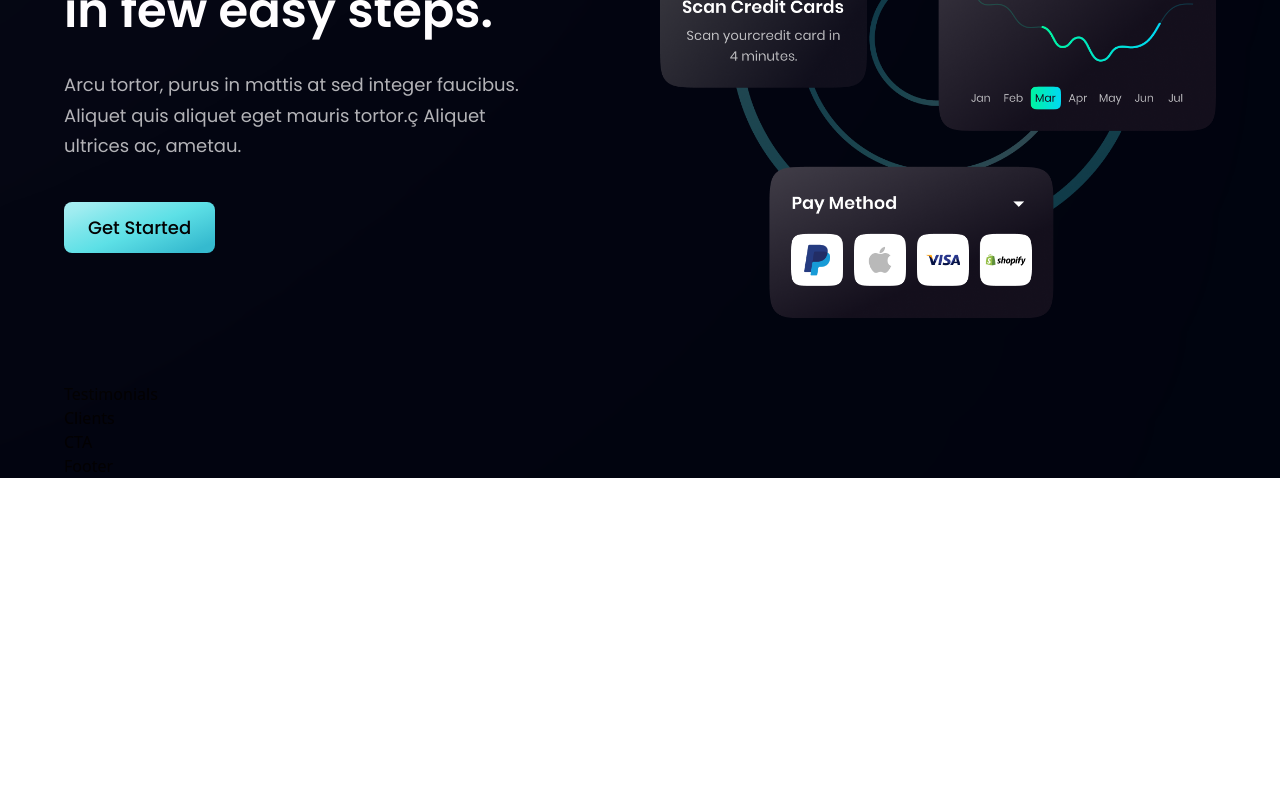
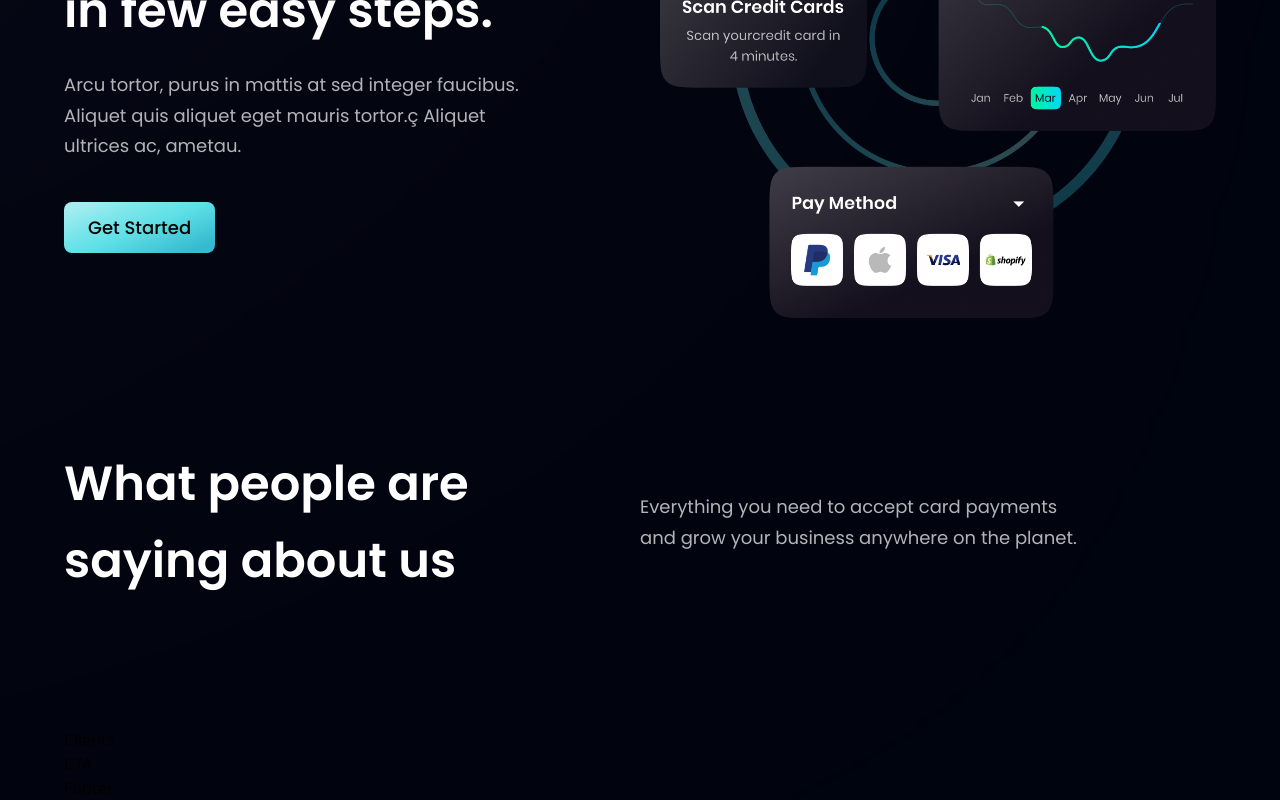
Before and after one commit to eric-antonio/bank_modern_app, a React (Vite) app: page / in a window 1280 px wide. Shown: the part 2470-3270 px from the top of the page. Before the commit the page ends 2948 px from the top, so only its background shows below. Built offline with nearby package versions, Linux system fonts and the light colour scheme.

Commit message:
Update Testimonials.jsx

```diff
--- a/src/components/Testimonials.jsx
+++ b/src/components/Testimonials.jsx
@@ -1,9 +1,25 @@
+import { feedback } from "../constants";
+import styles from "../style";
 
+import FeedBackCard from "./FeedBackCard";
 
 const Testimonials = () => {
   return (
-    <div>Testimonials</div>
-  )
-}
+    <section
+      id="clients"
+      className={`${styles.paddingY} ${styles.flexCenter} flex-col relative`}
+    >
+      {/*! Todo */}
+      <div />
+      <div className="w-full flex justify-between items-center md:flex-row flex-coll sm:mb-16 mb-6 relative ">
+        <h1 className={`${styles.heading2}`}>What people are <br className="sm:block hidden" /> saying about us</h1>
 
-export default Testimonials
+        <div className="w-full md:mt-0 mt-6">
+          <p className={`${styles.paragraph} text-left max-w-[450px]`}>Everything you need to accept card payments and grow your business anywhere on the planet.</p>
+        </div>
+      </div>
+    </section>
+  );
+};
+
+export default Testimonials;
```
